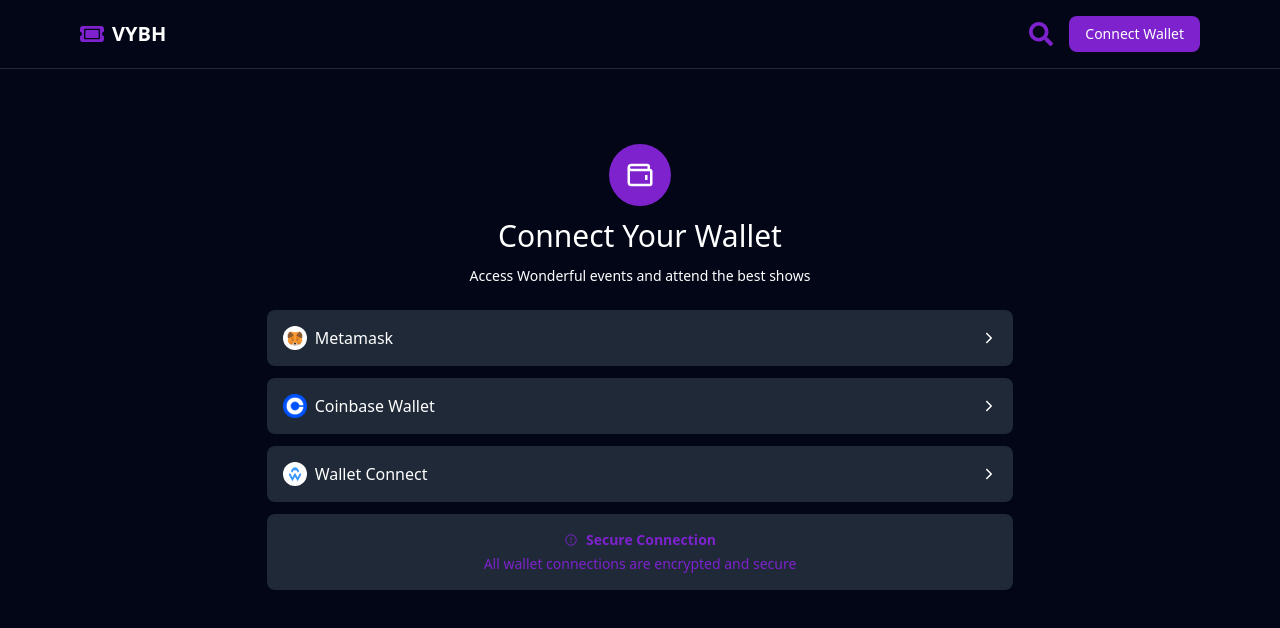
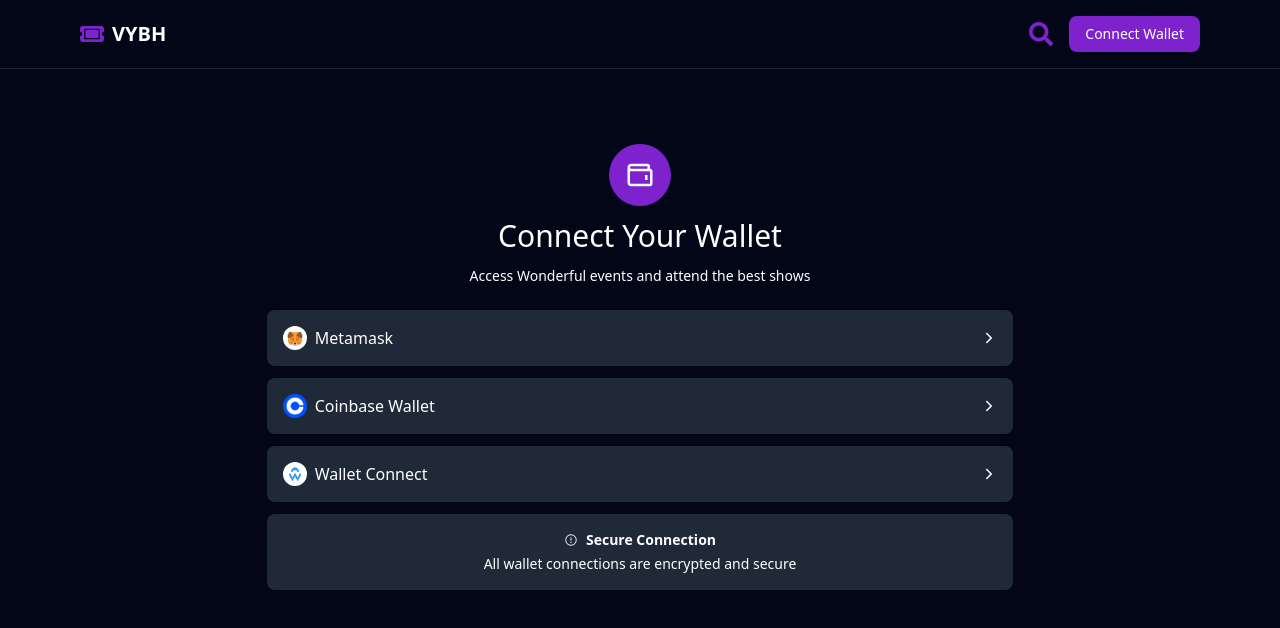
Before and after one commit to webxtars/vybh, a React (Vite) app: page /connect in a window 1280 px wide. Shown: the top 628 px of the page. Built offline with nearby package versions, Linux system fonts and the light colour scheme.

Commit message:
increased font size on landing page

```diff
--- a/src/pages/ConnectWallet.tsx
+++ b/src/pages/ConnectWallet.tsx
@@ -32,7 +32,7 @@
                 </div>
                 <span><IoIosArrowForward/></span>
                 </div>
-            <div className='bg-lightgray rounded-lg w-full py-4 px-2 text-xs md:text-sm md:px-4 flex flex-col gap-1 text-center items-center text-purple'>
+            <div className='bg-lightgray rounded-lg w-full py-4 px-2 text-xs md:text-sm md:px-4 flex flex-col gap-1 text-center items-center '>
                <span className='flex items-center gap-2'>
                     <PiWarningCircle/>
                     <span className='font-bold'>Secure Connection</span>
--- a/src/pages/LandingPage.tsx
+++ b/src/pages/LandingPage.tsx
@@ -10,7 +10,7 @@
     <div className='h-[400px] mt-16 md:mt-0 md:h-screen flex items-center justify-center'>
       <img className='h-[400px] md:h-screen w-screen object-cover absolute z-0' src={"landing.jpg"}/>
       <div className=' z-10 text-white text-center flex flex-col gap-4 items-center px-6'>
-        <h1 className='text-xl md:text-3xl lg:text-6xl font-bold gradient-animation slideRightIn  bg-clip-text  text-transparent  bg-gradient-to-p from-purple to-white'>EXPERIENCE WEB-3 EVENTS</h1>
+        <h1 className='text-3xl lg:text-6xl font-bold gradient-animation slideRightIn  bg-clip-text  text-transparent  bg-gradient-to-p from-purple to-white'>EXPERIENCE WEB-3 EVENTS</h1>
         <p className='text-md md:text-xl lg:text-2xl font-bold'>Secure your NFT tickets for exclusive concerts, shows, and experiences</p>
         <Button onClick={()=>navigate("/events")} color='primary' variant='solid' title='Discover Events' size='large'/>
       </div>
```
